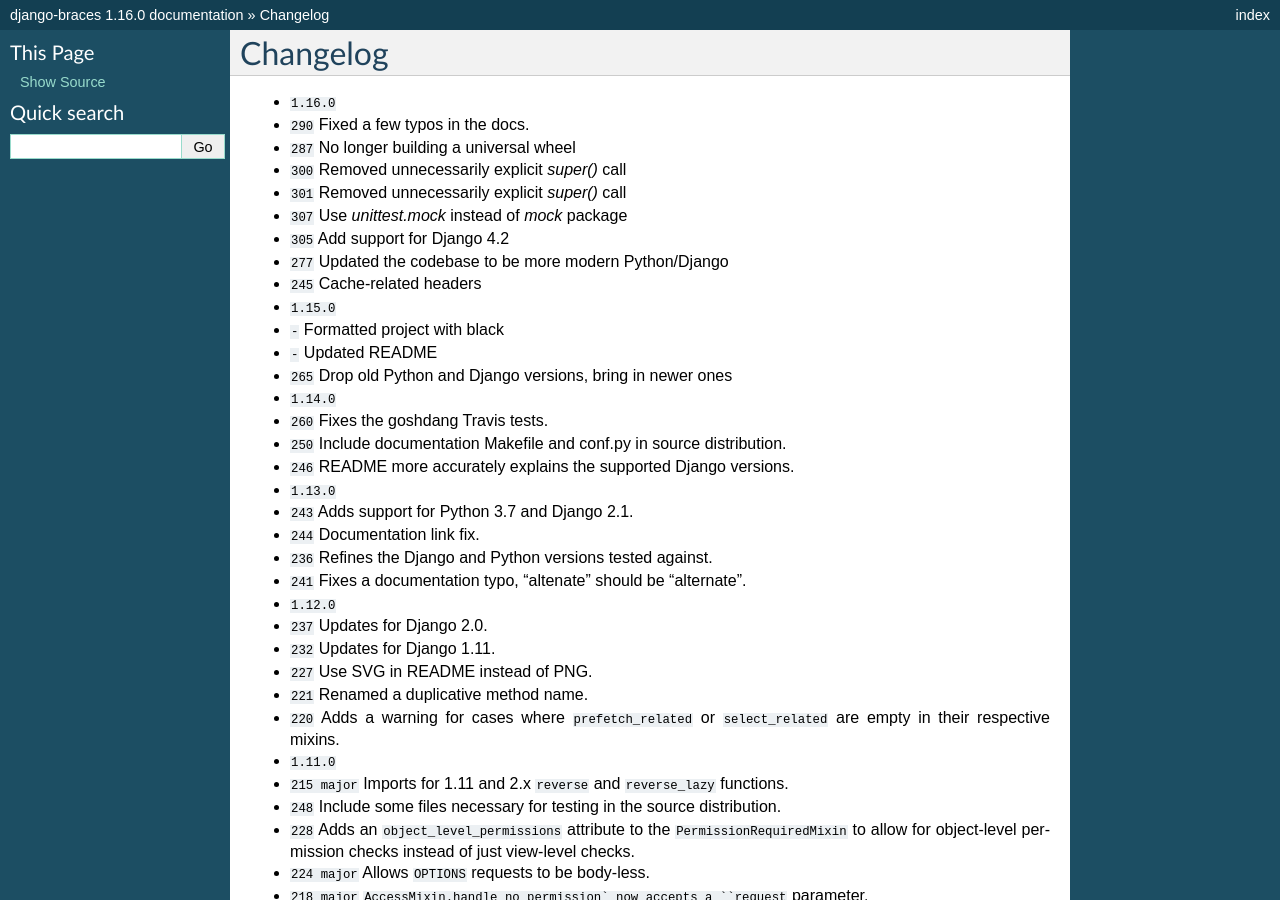
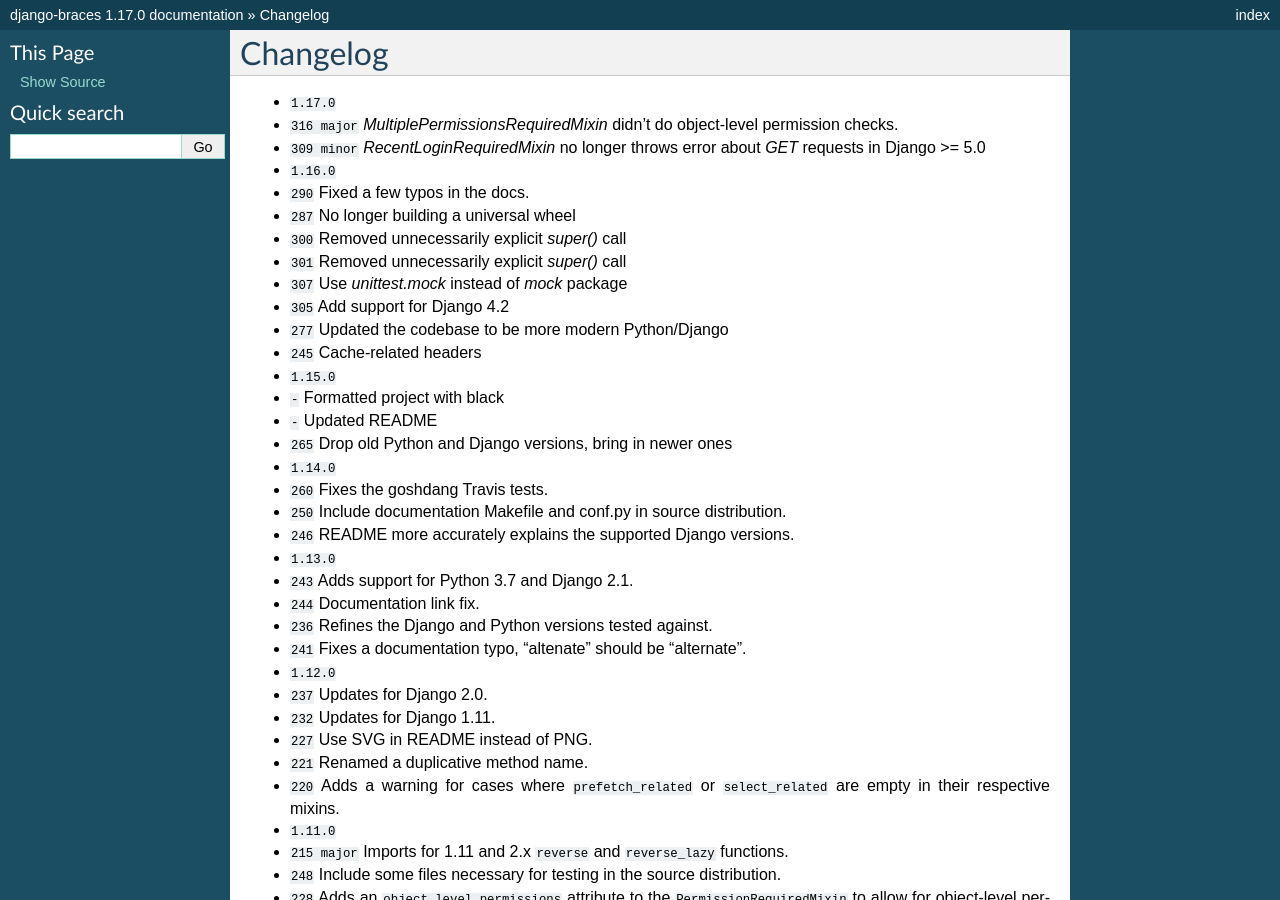
Before and after one commit to brack3t/django-braces, a Sphinx documentation site: the page built from docs/changelog.rst, in a window 1280 px wide and 900 px high. Built offline with Sphinx 7.4.7, drawn with Linux system fonts in a browser that asks for light colours; cross-references to code outside the pages are shown as plain code; some of the changed text lies outside the part shown.

Commit message:
Bump to version 1.17.0

```diff
--- a/braces/__init__.py
+++ b/braces/__init__.py
@@ -9,7 +9,7 @@
 """
 
 __title__ = "braces"
-__version__ = "1.16.0"
+__version__ = "1.17.0"
 __author__ = "Kenneth Love and Chris Jones"
 __license__ = "BSD 3-clause"
 __copyright__ = "Copyright 2013 Kenneth Love and Chris Jones"
--- a/docs/changelog.rst
+++ b/docs/changelog.rst
@@ -4,6 +4,9 @@
 Changelog
 =========
 
+* :release:`1.17.0 <2025-03-17>`
+* :bug:`316 major` `MultiplePermissionsRequiredMixin` didn't do object-level permission checks.
+* :bug:`309 minor` `RecentLoginRequiredMixin` no longer throws error about `GET` requests in Django >= 5.0
 * :release:`1.16.0 <2024-10-09>`
 * :support:`290` Fixed a few typos in the docs.
 * :support:`287` No longer building a universal wheel
```
